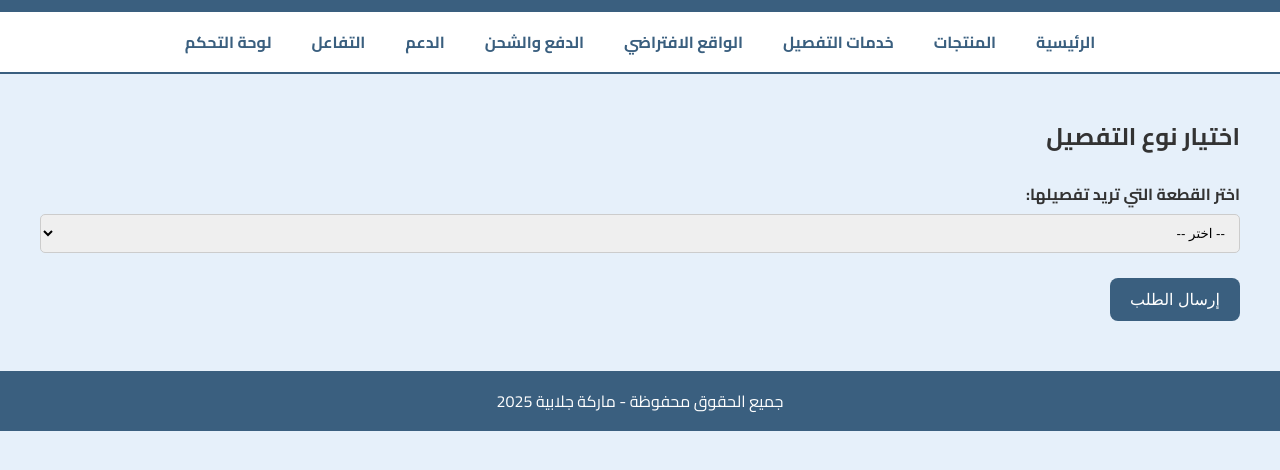
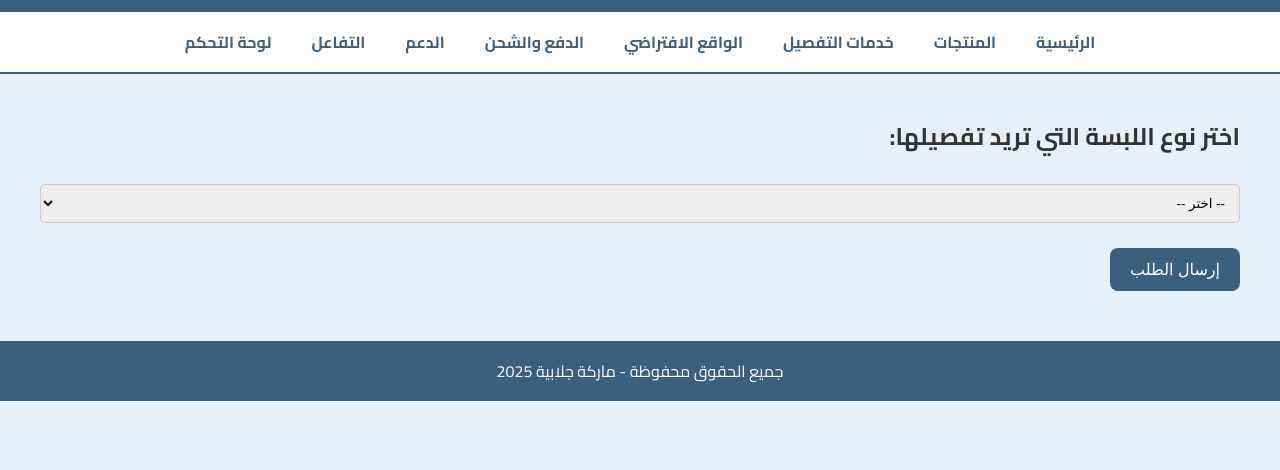
Before and after one commit to jaafarmalim/Marka, a plain HTML site: page tailoring.html in a window 1280 px wide. Shown: the part 60-530 px from the top of the page. Drawn offline with Linux system fonts and the light colour scheme; files that its build step writes are made by us from their sources; files whose address does not match are found by name.

Commit message:
tailoring.html

```diff
--- a/tailoring.html
+++ b/tailoring.html
@@ -6,6 +6,7 @@
   <title>خدمات التفصيل - ماركة جلابية</title>
   <link href="https://fonts.googleapis.com/css2?family=Cairo:wght@400;700&display=swap" rel="stylesheet">
   <link rel="stylesheet" href="css/style.css">
+  <script src="js/main.js" defer></script>
 </head>
 <body>
 
@@ -25,16 +26,18 @@
 </nav>
 
 <div class="container">
-  <h2>اختيار نوع التفصيل</h2>
-  <label for="type">اختر القطعة التي تريد تفصيلها:</label>
+  <!-- واجهة اختيار نوع اللبسة -->
+  <div class="select-box">
+    <h2>اختر نوع اللبسة التي تريد تفصيلها:</h2>
     <select id="type" onchange="showSection()">
       <option value="">-- اختر --</option>
       <option value="jalabiya">جلابية</option>
       <option value="sudairi">سديري</option>
       <option value="alaallah">على الله</option>
     </select>
+  </div>
 
-  <!-- جلابية -->
+  <!-- لوحة تفصيل الجلابية -->
   <div id="jalabiya" class="section hidden">
     <h3>تفصيل الجلابية</h3>
     <label>الطول:</label>
@@ -52,7 +55,7 @@
     </select>
   </div>
 
-  <!-- سديري -->
+  <!-- لوحة تفصيل السديري -->
   <div id="sudairi" class="section hidden">
     <h3>تفصيل السديري</h3>
     <label>مقاس الكتف:</label>
@@ -69,7 +72,7 @@
     </select>
   </div>
 
-  <!-- على الله -->
+  <!-- لوحة تفصيل على الله -->
   <div id="alaallah" class="section hidden">
     <h3>تفصيل على الله</h3>
     <label>طول على الله:</label>
@@ -90,5 +93,6 @@
 </div>
 
 <script src="js/main.js"></script>
+
 </body>
       </html>
```
Lines whose indentation alone changed are shown as unchanged.
